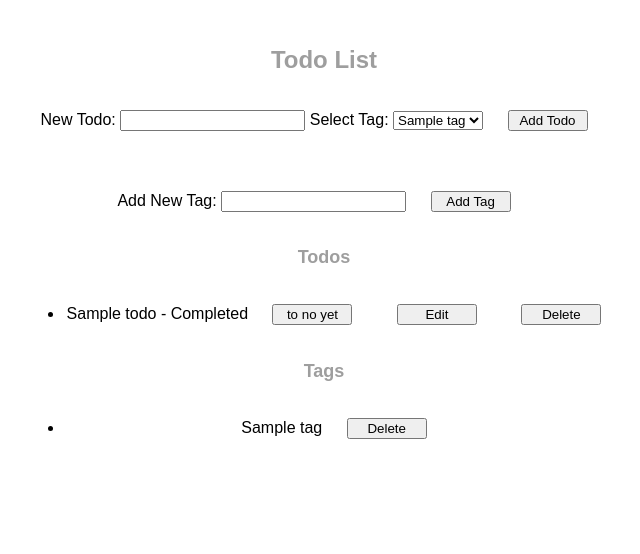
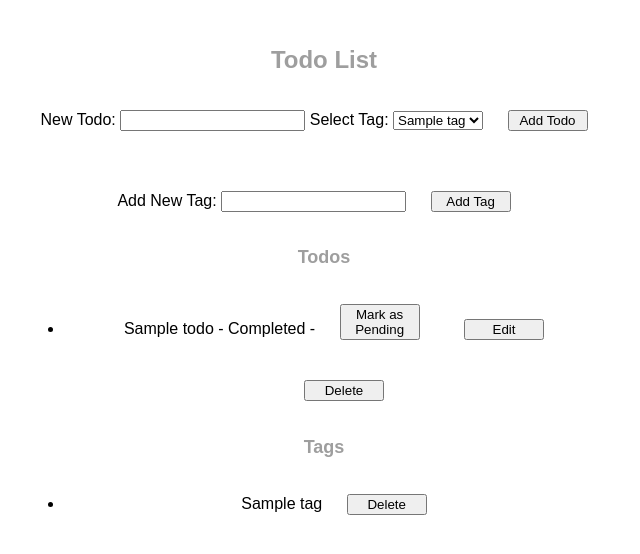
Before and after one commit to webfrontier-intern-2024/ToDo-Shintaro-Takahashi, a FastAPI app: page / in a window 1280 px wide. Shown: the top 554 px of the page, without its empty margins (316-956 px from the left). Run offline with FastAPI, Linux system fonts and the light colour scheme; tables that the repository leaves empty hold one stand-in row (values such as "Sample post").

Commit message:
ちょれい完成-part３

```diff
--- a/app/crud.py
+++ b/app/crud.py
@@ -1,90 +1,179 @@
-from sqlalchemy.orm import Session
+from sqlalchemy.orm import Session, joinedload
+
 from . import models, schemas
 
+
+
 # CRUD for Todo
+
 def get_todos(db: Session, skip: int = 0, limit: int = 100):
-    return db.query(models.Todo).offset(skip).limit(limit).all()
+
+    return db.query(models.Todo).options(joinedload(models.Todo.tags)).offset(skip).limit(limit).all()
+
+
 
 def get_todo_by_id(db: Session, todo_id: int):
-    return db.query(models.Todo).filter(models.Todo.id == todo_id).first()
+
+    return db.query(models.Todo).options(joinedload(models.Todo.tags)).filter(models.Todo.id == todo_id).first()
+
+
 
 def create_todo(db: Session, todo: schemas.TodoCreate):
+
     db_todo = models.Todo(title=todo.title, completed=todo.completed)
+
     db.add(db_todo)
+
     db.commit()
+
     db.refresh(db_todo)
+
     return db_todo
 
+
+
 def create_todo_with_tag(db: Session, todo: schemas.TodoCreate, tag_id: int = None):
+
     db_todo = models.Todo(title=todo.title, completed=todo.completed)
+
     db.add(db_todo)
+
     db.commit()
+
     db.refresh(db_todo)
+
     if tag_id:
+
         db_union = models.Union(todo_id=db_todo.id, tag_id=tag_id)
+
         db.add(db_union)
+
         db.commit()
+
         db.refresh(db_union)
+
     return db_todo
 
+
+
 def delete_todo(db: Session, todo_id: int):
+
     db_todo = db.query(models.Todo).filter(models.Todo.id == todo_id).first()
+
     if db_todo:
+
         db.delete(db_todo)
+
         db.commit()
+
     return db_todo
 
+
+
 def update_todo_title(db: Session, todo_id: int, title: str):
+
     db_todo = db.query(models.Todo).filter(models.Todo.id == todo_id).first()
+
     if db_todo:
+
         db_todo.title = title
+
         db.commit()
+
         db.refresh(db_todo)
+
     return db_todo
 
+
+
 def toggle_complete(db: Session, todo_id: int):
+
     db_todo = db.query(models.Todo).filter(models.Todo.id == todo_id).first()
+
     if db_todo:
+
         db_todo.completed = not db_todo.completed  # Toggle completion status
+
         db.commit()
+
         db.refresh(db_todo)
+
     return db_todo
 
+
+
 # CRUD for Tag
+
 def get_tags(db: Session, skip: int = 0, limit: int = 100):
+
     return db.query(models.Tag).offset(skip).limit(limit).all()
 
+
+
 def get_tag_by_id(db: Session, tag_id: int):
+
     return db.query(models.Tag).filter(models.Tag.id == tag_id).first()
 
+
+
 def create_tag(db: Session, tag: schemas.TagCreate):
+
     db_tag = models.Tag(name=tag.name)
+
     db.add(db_tag)
+
     db.commit()
+
     db.refresh(db_tag)
+
     return db_tag
 
+
+
 def delete_tag(db: Session, tag_id: int):
+
     db_tag = db.query(models.Tag).filter(models.Tag.id == tag_id).first()
+
     if db_tag:
+
         db.delete(db_tag)
+
         db.commit()
+
     return db_tag
 
+
+
 # CRUD for Union (association table)
+
 def create_union(db: Session, todo_id: int, tag_id: int):
+
     db_union = models.Union(todo_id=todo_id, tag_id=tag_id)
+
     db.add(db_union)
+
     db.commit()
+
     db.refresh(db_union)
+
     return db_union
 
+
+
 def get_unions(db: Session, skip: int = 0, limit: int = 100):
+
     return db.query(models.Union).offset(skip).limit(limit).all()
 
+
+
 def delete_union(db: Session, union_id: int):
+
     db_union = db.query(models.Union).filter(models.Union.id == union_id).first()
+
     if db_union:
+
         db.delete(db_union)
+
         db.commit()
+
     return db_union
--- a/app/main.py
+++ b/app/main.py
@@ -1,68 +1,135 @@
 from fastapi import FastAPI, Depends, HTTPException, Request, Form, Body
+
 from sqlalchemy.orm import Session
+
 from . import crud, models, schemas
+
 from .database import SessionLocal, engine, get_db
+
 from fastapi.templating import Jinja2Templates
+
 from fastapi.staticfiles import StaticFiles
+
 from fastapi.responses import JSONResponse, RedirectResponse
+
 from typing import List, Optional
+
 from fastapi.responses import HTMLResponse
+
 import os
 
+
+
 # Initialize FastAPI application
+
 app = FastAPI()
 
+
+
 # Set up templates and static files
+
 templates = Jinja2Templates(directory="templates")
+
 app.mount("/static", StaticFiles(directory="static"), name="static")
 
+
+
 # Create database tables
+
 models.Base.metadata.create_all(bind=engine)
 
+
+
 # Todo routes
+
 @app.get("/", response_class=HTMLResponse)
+
 async def read_todos(request: Request, db: Session = Depends(get_db)):
+
     todos = crud.get_todos(db)
+
     tags = crud.get_tags(db)
+
     return templates.TemplateResponse("todos.html", {"request": request, "todos": todos, "tags": tags})
 
+
+
 @app.post("/todos/", response_class=RedirectResponse)
+
 async def create_todo(request: Request, title: str = Form(...), tag_id: Optional[int] = Form(None), db: Session = Depends(get_db)):
+
     if tag_id:
+
         tag = crud.get_tag_by_id(db, tag_id=tag_id)
+
         if not tag:
+
             raise HTTPException(status_code=404, detail="Tag not found. Please add the tag first.")
+
     todo = schemas.TodoCreate(title=title, completed=False)
+
     crud.create_todo_with_tag(db=db, todo=todo, tag_id=tag_id)
+
     return RedirectResponse(url="/", status_code=303)
 
+
+
 @app.delete("/todos/{todo_id}", response_class=RedirectResponse)
+
 async def delete_todo(todo_id: int, db: Session = Depends(get_db)):
+
     crud.delete_todo(db=db, todo_id=todo_id)
+
     return RedirectResponse(url="/", status_code=303)
 
+
+
 @app.put("/todos/{todo_id}", response_class=RedirectResponse)
-async def edit_todo(todo_id: int, title: str = Body(...), db: Session = Depends(get_db)):
-    todo = crud.update_todo_title(db=db, todo_id=todo_id, title=title)
+
+async def edit_todo(todo_id: int, todo_data: schemas.TodoEdit, db: Session = Depends(get_db)):
+
+    todo = crud.update_todo_title(db=db, todo_id=todo_id, title=todo_data.title)
+
     if not todo:
+
         raise HTTPException(status_code=404, detail="Todo not found")
+
     return RedirectResponse(url="/", status_code=303)
 
+
+
 @app.post("/todos/{todo_id}/complete", response_class=RedirectResponse)
+
 async def toggle_complete(todo_id: int, db: Session = Depends(get_db)):
+
     todo = crud.toggle_complete(db=db, todo_id=todo_id)
+
     if not todo:
+
         raise HTTPException(status_code=404, detail="Todo not found")
+
     return RedirectResponse(url="/", status_code=303)
 
+
+
 # Tag routes
+
 @app.post("/tags/", response_class=RedirectResponse)
+
 async def create_tag(request: Request, name: str = Form(...), db: Session = Depends(get_db)):
+
     tag = schemas.TagCreate(name=name)
+
     crud.create_tag(db=db, tag=tag)
+
     return RedirectResponse(url="/", status_code=303)
 
+
+
 @app.delete("/tags/{tag_id}", response_class=RedirectResponse)
+
 async def delete_tag(tag_id: int, db: Session = Depends(get_db)):
+
     crud.delete_tag(db=db, tag_id=tag_id)
+
     return RedirectResponse(url="/", status_code=303)
--- a/templates/todos.html
+++ b/templates/todos.html
@@ -1,102 +1,209 @@
 <!DOCTYPE html>
+
 <html lang="en">
+
 <head>
+
     <meta charset="UTF-8">
+
     <meta name="viewport" content="width=device-width, initial-scale=1.0">
+
     <title>Todo List</title>
+
     <link rel="stylesheet" href="/static/style.css">
+
     <script>
+
         async function deleteTodo(id) {
+
             const response = await fetch(`/todos/${id}`, { method: 'DELETE' });
+
             if (response.ok) {
+
                 document.getElementById(`todo-${id}`).remove();
+
             }
+
         }
+
+
+
         async function toggleComplete(id) {
+
             const response = await fetch(`/todos/${id}/complete`, { method: 'POST' });
+
             if (response.ok) {
+
                 const todoItem = document.getElementById(`todo-${id}`);
+
                 const statusElement = todoItem.querySelector('.status');
-                if (statusElement.innerText === 'no yet') {
+
+                if (statusElement.innerText === 'Pending') {
+
                     statusElement.innerText = 'Completed';
+
                 } else {
-                    statusElement.innerText = 'no yet';
+
+                    statusElement.innerText = 'Pending';
+
                 }
+
             }
+
         }
+
+
+
         async function editTodo(id) {
+
             const newTitle = prompt("Enter new title:");
+
             if (newTitle) {
+
                 const response = await fetch(`/todos/${id}`, {
+
                     method: 'PUT',
+
                     headers: { 'Content-Type': 'application/json' },
+
                     body: JSON.stringify({ title: newTitle })
+
                 });
+
                 if (response.ok) {
+
                     const todoItem = document.getElementById(`todo-${id}`);
+
                     todoItem.querySelector('.title').innerText = newTitle;
+
                 }
+
             }
+
         }
+
+
+
         async function deleteTag(id) {
+
             const response = await fetch(`/tags/${id}`, { method: 'DELETE' });
+
             if (response.ok) {
+
                 document.getElementById(`tag-${id}`).remove();
+
             }
+
         }
+
     </script>
+
 </head>
 
 <body>
+
     <h1>Todo List</h1>
+
+
 
     <!-- Form to add a new Todo with a Tag -->
 
     <form action="/todos/" method="post">
+
         <label for="todo">New Todo:</label>
+
         <input type="text" id="todo" name="title" required>
 
+
+
         <label for="tag">Select Tag:</label>
+
         <select id="tag" name="tag_id">
+
             {% for tag in tags %}
+
                 <option value="{{ tag.id }}">{{ tag.name }}</option>
+
             {% endfor %}
+
         </select>
+
+
+
         <button type="submit">Add Todo</button>
+
     </form>
+
+
 
     <!-- Form to add a new Tag -->
 
     <form action="/tags/" method="post" style="margin-top: 20px;">
+
         <label for="new_tag">Add New Tag:</label>
+
         <input type="text" id="new_tag" name="name" required>
+
         <button type="submit">Add Tag</button>
+
     </form>
 
+
+
     <h2>Todos</h2>
+
     <ul>
+
         {% for todo in todos %}
+
             <li id="todo-{{ todo.id }}">
+
                 <span class="title">{{ todo.title }}</span> -
-                <span class="status">{% if todo.completed %}Completed{% else %}no yet{% endif %}</span>
+
+                <span class="status">{% if todo.completed %}Completed{% else %}Pending{% endif %}</span> -
+
+                <span class="tags">
+
+                    {% for tag in todo.tags %}{{ tag.name }}{% if not loop.last %}, {% endif %}{% endfor %}
+
+                </span>
+
                 <button onclick="toggleComplete({{ todo.id }})">
-                    {% if todo.completed %}to no yet{% else %}to completed{% endif %}
+
+                    {% if todo.completed %}Mark as Pending{% else %}Mark as Completed{% endif %}
+
                 </button>
+
                 <button onclick="editTodo({{ todo.id }})">Edit</button>
+
                 <button onclick="deleteTodo({{ todo.id }})">Delete</button>
+
             </li>
+
         {% endfor %}
+
     </ul>
 
+
+
     <h2>Tags</h2>
+
     <ul>
+
         {% for tag in tags %}
+
             <li id="tag-{{ tag.id }}">
+
                 {{ tag.name }}
+
                 <button onclick="deleteTag({{ tag.id }})">Delete</button>
+
             </li>
+
         {% endfor %}
+
     </ul>
+
 </body>
 
 </html>
```
Also changed, not shown: app/schemas.py (+34 -1 lines).
